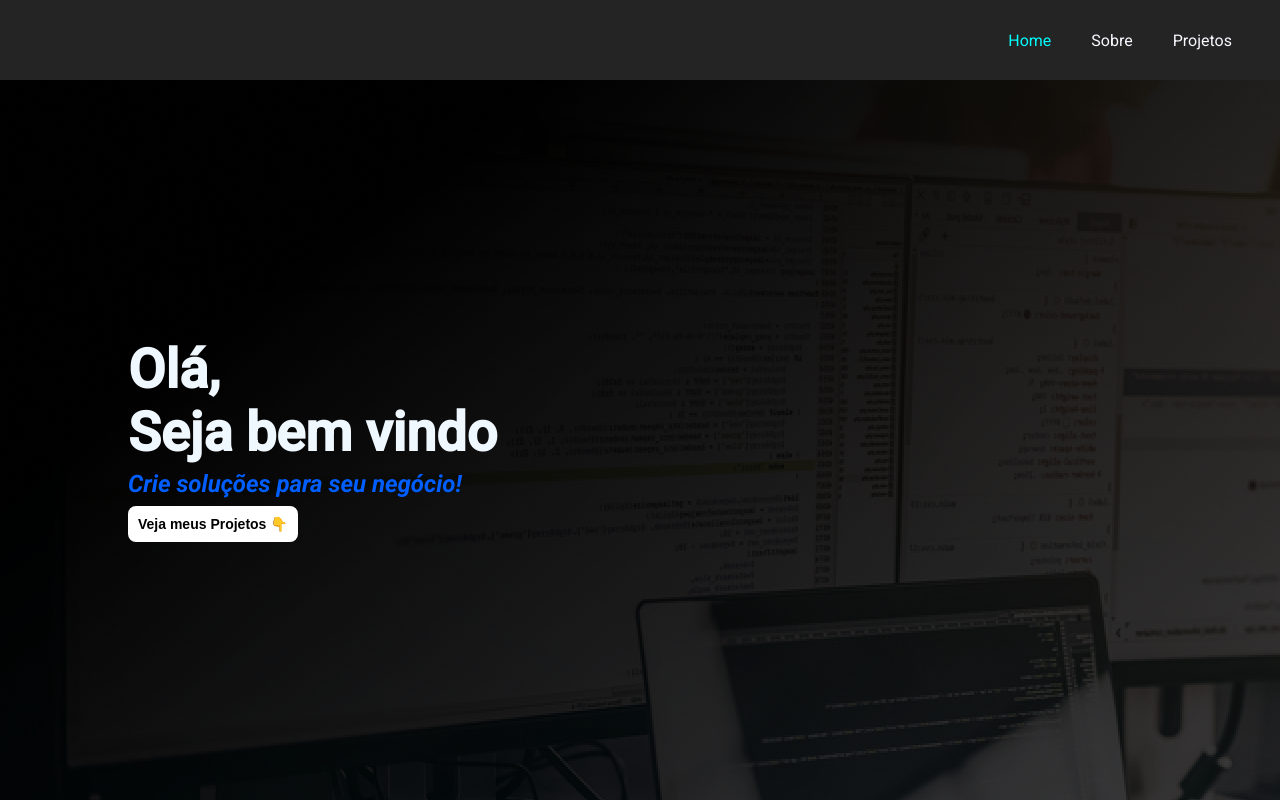
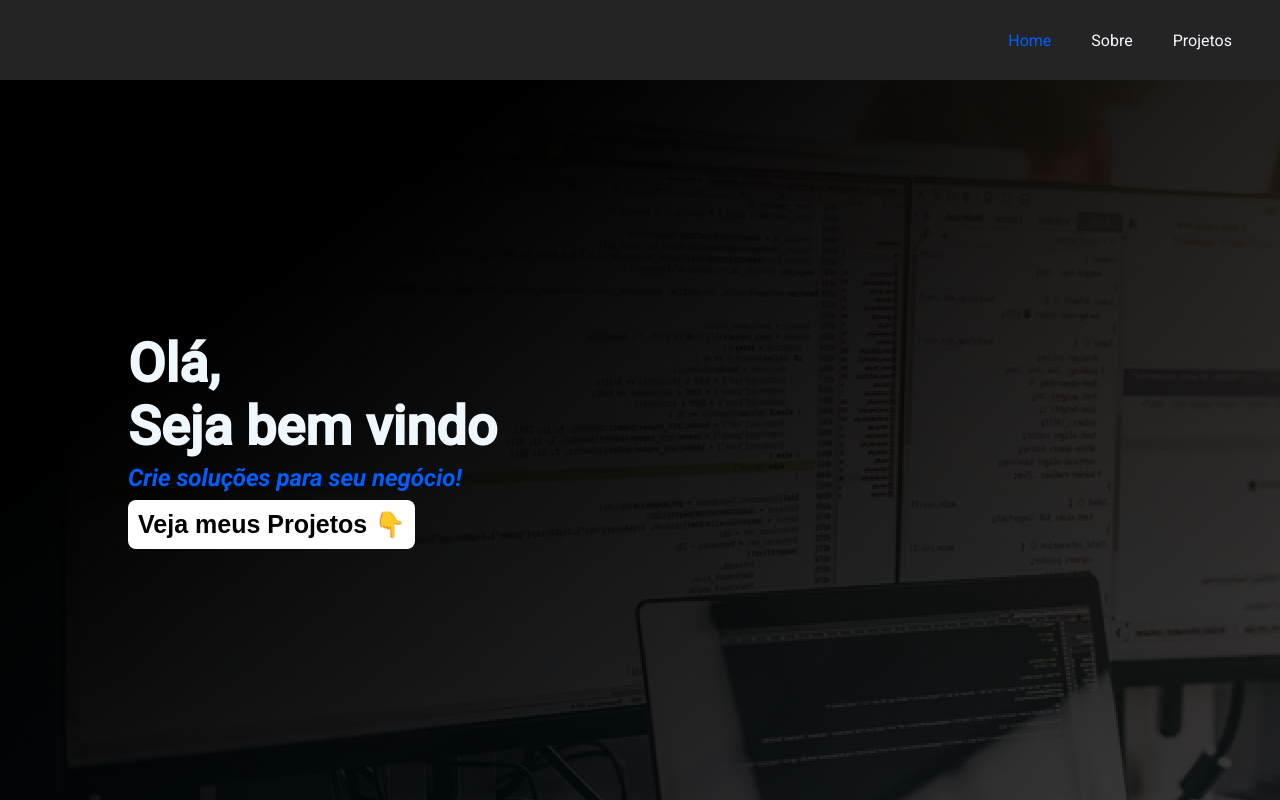
Before and after one commit to gasoaress/Portfolio, a plain HTML site: page index.html in a window 1280 px wide. In both pictures the pointer is over the link "Home". Drawn offline with Linux system fonts and the light colour scheme.

Commit message:
Feat: Animação no Botão

```diff
--- a/style.css
+++ b/style.css
@@ -32,7 +32,7 @@ body{
 }
 
 .nav-list a:hover{
-    color: aqua;
+    color: rgb(0, 94, 255);
 }
 /*------------------------------*/
 
@@ -67,9 +67,16 @@ body{
     padding: 10px;
     border: 0;
     border-radius: 8px;
-    font-size: 14px;
+    font-size: 25px;
     font-weight: bold;
     background-color: rgb(255, 255, 255);
+    transition: 0.8s;
+}
+
+.button:hover{
+    transform: scale(1.1);
+    background-color: black;
+    color: white;
 }
 
 .main a {
```
